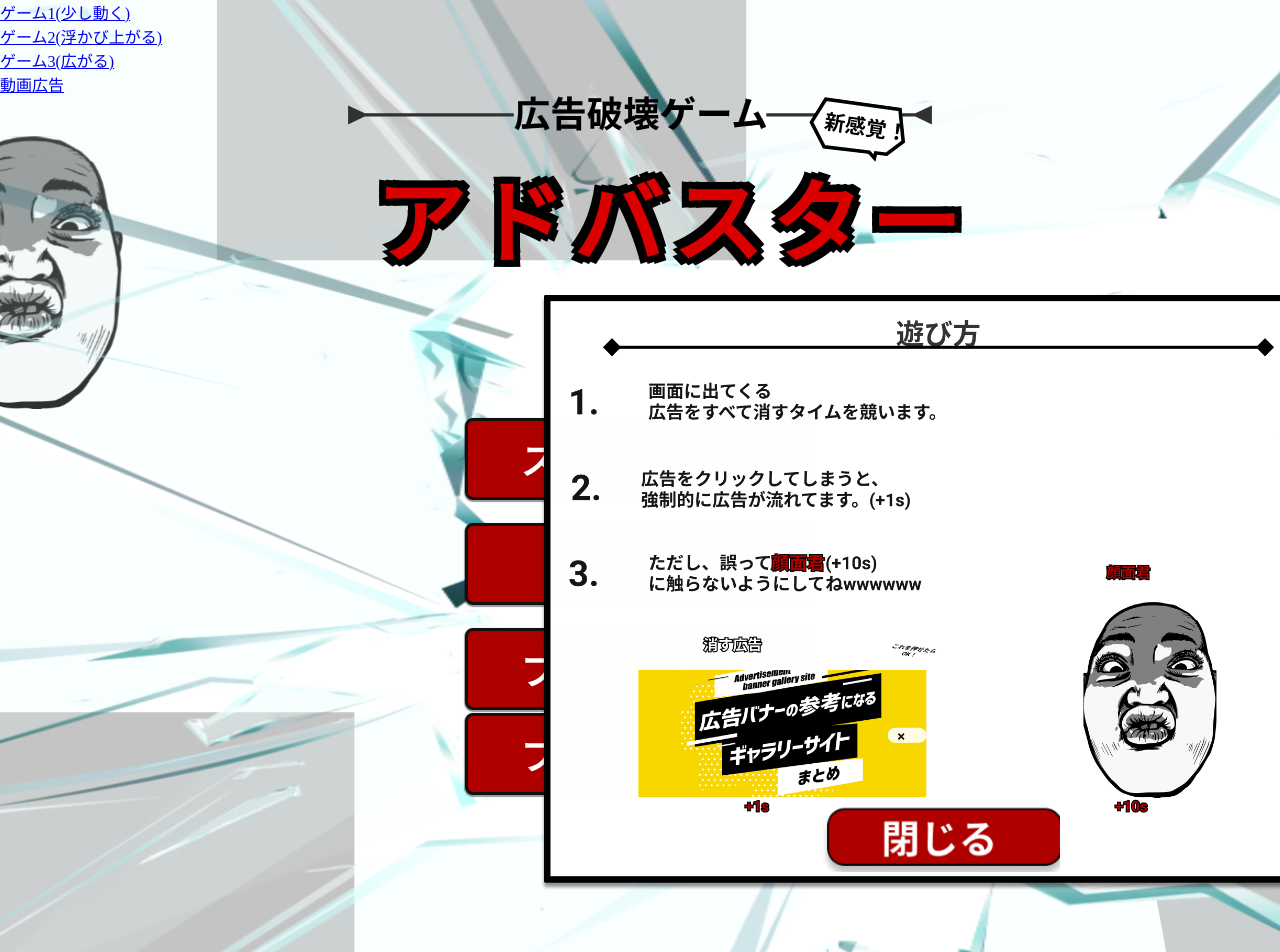
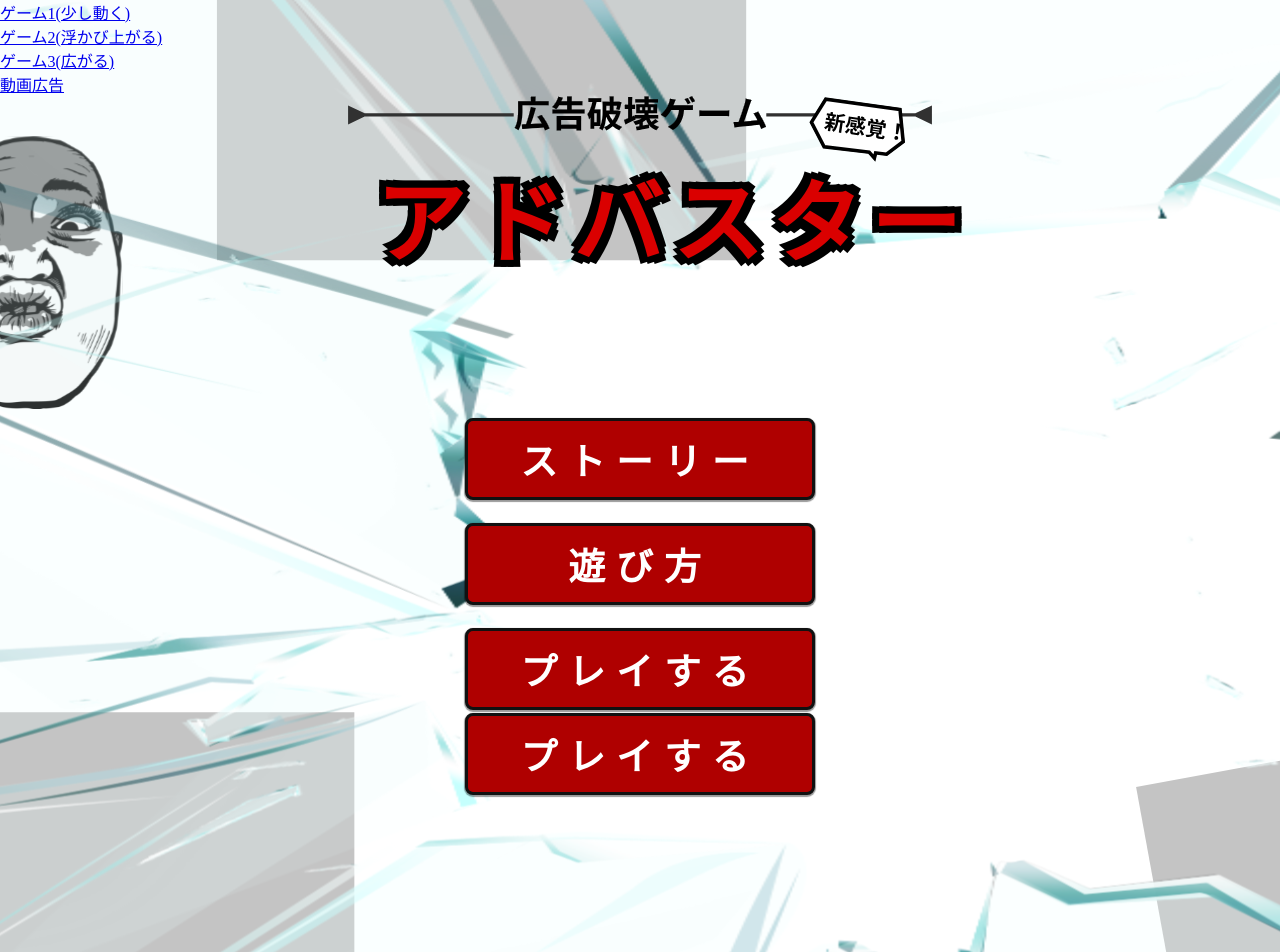
Before and after one commit to takeru-a/adburster, a Vue app in the folder app-adbuster/: page / in a window 1280 px wide. Shown: the top 952 px of the page. Built offline with nearby package versions, Linux system fonts and the light colour scheme; a web font is replaced by a local one.

Commit message:
add:遊び方のポップアップ機能の実装

```diff
--- a/app-adbuster/src/components/Top/TopButton.vue
+++ b/app-adbuster/src/components/Top/TopButton.vue
@@ -3,7 +3,7 @@
     <!-- クリック  @click="関数名"-->
     <button @click="page" class="Bigbutton">{{story}}</button>
     <br>
-    <button @click="page" class="Bigbutton">{{way}}</button>
+    <button @click="showtoplay()" class="Bigbutton">{{way}}</button>
     <br>
     <router-link class="router-link" to="/play/playscreen">
         <button @click="page" class="Bigbutton">{{play}}</button>
@@ -27,6 +27,10 @@ export default {
     };
   },
   methods: {
+    showtoplay(){
+
+      this.$emit('btn-click');
+    },
     page() {
 
     },
--- a/app-adbuster/src/pages/top/index.vue
+++ b/app-adbuster/src/pages/top/index.vue
@@ -10,8 +10,8 @@
     <router-link to="/game/movie">動画広告</router-link>
      <TopTitle></TopTitle>
 
-     <TopButton class="button"></TopButton>
-     <Toplay class="toplay"></Toplay>
+     <TopButton class="button" v-on:btn-click="showUsage()"></TopButton>
+     <Toplay class="toplay" id="toplay" v-on:close="close()"></Toplay>
 
 
   </div>
@@ -29,7 +29,17 @@ export default {
     TopButton,
     TopTitle,
     Toplay,
-  }
+  },
+  methods:{
+    showUsage(){
+      var tag = document.getElementById("toplay");
+      tag.style.visibility = "visible";
+    },
+    close(){
+      var tag = document.getElementById("toplay");
+      tag.style.visibility = "hidden";
+    },
+  },
 }
 
     </script>
@@ -44,7 +54,8 @@ export default {
     transform: translate(0,250px);
   }
   .toplay{
-  transform: translate(0,-250px);
+  visibility: hidden;
+  transform: translate(0,-350px);
 
   }
 
--- a/app-adbuster/src/pages/usage/Toplay.vue
+++ b/app-adbuster/src/pages/usage/Toplay.vue
@@ -12,15 +12,14 @@ export default {
   name: "usage",
   methods: {
     close() {
-      var tag = document.getElementById("usage");
-      tag.style.visibility = "hidden";
+       this.$emit('close');
     }
   }
 };
 </script>
 <style scoped>
 .usage{
-/*visibility: hidden;*/
+
  position: relative;
  bottom: 0px;
 left: 540px;
```
